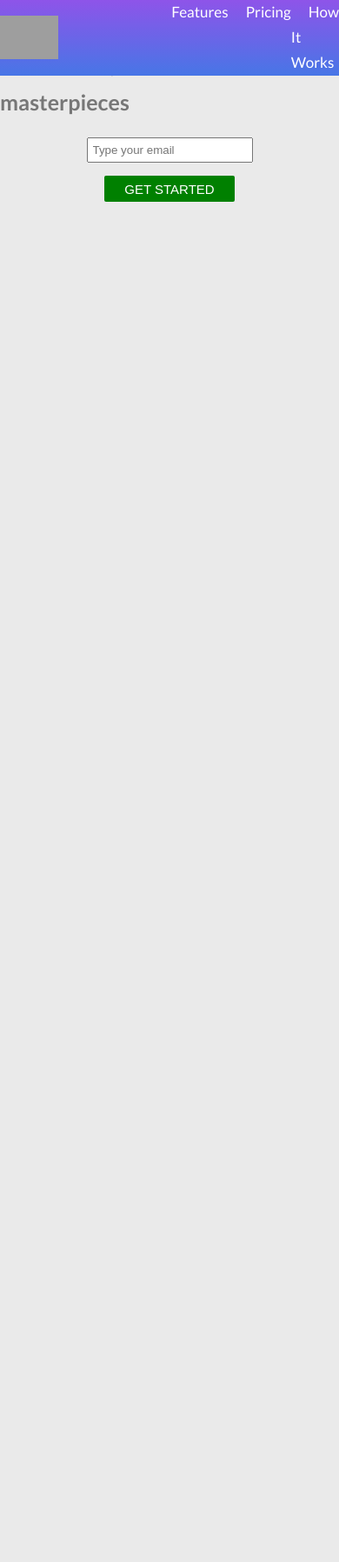
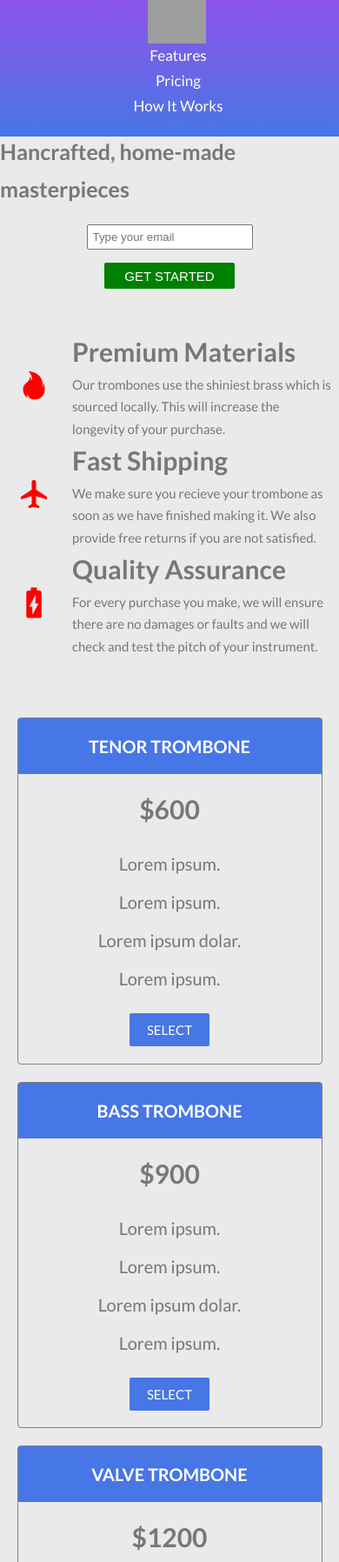
Before and after one commit to devluke88/landingPage, a plain HTML site: page index.html in a window 390 px wide. Shown: the top 1796 px of the page at 87% size. Before the commit the page ends 844 px from the top, so only its background shows below. Drawn offline with nearby package versions, Linux system fonts and the light colour scheme; grey boxes are pictures that could not be loaded.

Commit message:
Add files via upload

```diff
--- a/index.html
+++ b/index.html
@@ -6,8 +6,8 @@
       <link href="https://fonts.googleapis.com/css?family=Lato:100,300,400,700,900" rel="stylesheet">
       <script src="https://cdn.freecodecamp.org/testable-projects-fcc/v1/bundle.js"></script>
     </head>
-    <body>
-       <header id="header">
+  <body>
+     <header id="header">
        <div class="container-nav">
          <div class="logo">
            <img src="https://devluke88.github.io/restaurant/resources/img/logo-white.png" alt="">
@@ -21,15 +21,98 @@
          </nav>
          </div>
       </header>
-    <section id="hero">
+      <section id="hero">
       <h1>Hancrafted, home-made masterpieces</h1>
       <form id="form">
          <input type="email" name="email" id="email" placeholder="Type your email">
          <input type="submit" name="submit" id="submit" class="btn" value="Get started">
-      </form
-    </section>
-      <div id="video"></div>
+          </form>
+      </section>
+        <div class="container">
+          <section id="features">
+            <div class="table">
+            <div class="col0">
+              <ion-icon name="flame"></ion-icon>
+            </div>
+            <div class="col1">
+              <h2>Premium Materials</h1>
+              <p>Our trombones use the shiniest brass which is sourced locally. This will increase the longevity of your purchase.</p>
+            </div>
+              </div>
+            <div class="table">
+            <div class="col0">
+              <ion-icon name="airplane"></ion-icon>
+            </div>
+            <div class="col1">
+              <h2>Fast Shipping</h1>
+              <p>We make sure you recieve your trombone as soon as we have finished making it. We also provide free returns if you are not satisfied.</p>
+            </div>
+            </div>
+              <div class="table">
+            <div class="col0">
+              <ion-icon name="battery-charging"></ion-icon>
+            </div>
+            <div class="col1">
+              <h2>Quality Assurance</h1>
+              <p>For every purchase you make, we will ensure there are no damages or faults and we will check and test the pitch of your instrument.</p>
+            </div>
+                </div>
+          </section>
+          <section id="pricing">
+            <div class="product">
+              <div class="level">Tenor Trombone</div>
+              <h2>$600</h2>
+              <ol>
+                <li>Lorem ipsum.</li>
+                <li>Lorem ipsum.</li>
+                <li>Lorem ipsum dolar.</li>
+                <li>Lorem ipsum.</li>
+              </ol>
+              <div class="button">
+                <a href="#" class="btn-select">Select</a>
+              </div>
+            </div>
+            <div class="product">
+              <div class="level">Bass Trombone</div>
+              <h2>$900</h2>
+              <ol>
+                <li>Lorem ipsum.</li>
+                <li>Lorem ipsum.</li>
+                <li>Lorem ipsum dolar.</li>
+                <li>Lorem ipsum.</li>
+              </ol>
+              <div class="button">
+                <a href="#" class="btn-select">Select</a>
+              </div>
+            </div>
+            <div class="product">
+              <div class="level">Valve Trombone</div>
+              <h2>$1200</h2>
+              <ol>
+                <li>Plays similar to a Trumpet</li>
+                <li>Great for Jazz Bands</li>
+                <li>Lorem ipsum dolar.</li>
+                <li>Lorem ipsum.</li>
+              </ol>
+              <div class="button">
+                <a href="#" class="btn-select">Select</a>
+              </div>
+            </div>
+          </section>
+          <section id="how-it-works">
+            <iframe id="video" height="315" src="https://www.youtube-nocookie.com/embed/y8Yv4pnO7qc?rel=0&amp;controls=0&amp;showinfo=0" frameborder="0" allowfullscreen=""></iframe>
+          </section>
 
+          <footer>
+            <ul>
+              <li><a href="#">Privacy</a></li>
+              <li><a href="#">Terms</a></li>
+              <li><a href="#">Contact</a></li>
+            </ul>
+            <span>Copyright 2019, lukenow.com</span>
+          </footer>
+        </div>
 
+  <script src="https://unpkg.com/ionicons@4.5.10-0/dist/ionicons.js"></script>
   </body>
   </html>
--- a/style.css
+++ b/style.css
@@ -40,6 +40,12 @@ header {
   justify-content: space-between;
 }
 
+.container {
+  max-width: 1000px;
+  width: 100%;
+  margin: 0 auto;
+}
+
 .logo {
   width: 50px;
   height: 50px;
@@ -70,7 +76,7 @@ ul {
 }
 
 #hero {
-  margin-top: 50px;
+  margin-top: 70px;
   display: flex;
   flex-direction: column;
   justify-content: center;
@@ -118,3 +124,174 @@ ul {
   color: white;
   background-color: darkgreen;
 }
+
+.btn-select:link, .btn-select:visited {
+  color: white;
+  border-radius: 2px;
+  font-size: 1.5rem;
+  text-transform: uppercase;
+  padding: 10px 20px;
+  background-color: #4776e6;
+  text-decoration: none;
+}
+
+.btn-select:hover, .btn-select:active {
+  color: white;
+  background-color: #8e54e9;
+}
+
+#features {
+  margin-top: 30px;
+}
+
+.table {
+  display: flex;
+}
+
+.col0 {
+  width: 20vw;
+  height: 125px;
+  display: flex;
+  align-items: center;
+  justify-content: center;
+  color: red;
+}
+
+ion-icon {
+  font-size: 4rem;
+}
+
+.col1 {
+      width: 80vw;
+  display: flex;
+  flex-direction: column;
+  justify-content: center;
+  padding: 5px;
+  height: 125px;
+}
+
+.col1 h2 {
+  font-size: 3rem;
+}
+
+.col1 p {
+  font-size: 1.5rem;
+}
+
+#pricing {
+  display: flex;
+  justify-content: space-between;
+  margin-top: 60px;
+}
+
+.product {
+  display: column;
+  width: calc(100% / 3);
+  margin: 10px;
+  text-align: center;
+  border: 1px solid gray;
+  border-radius: 4px;
+}
+
+.level {
+  background-color: #4776e6;
+  color: #fff;
+  padding: 15px 0;
+  text-transform: uppercase;
+  font-weight: 700;
+  font-size: 2rem;
+}
+
+.product h2 {
+  margin-top: 15px;
+  font-size: 3rem;
+}
+
+.product ol {
+  list-style: none;
+  margin: 15px 0;
+}
+
+.product ol li {
+  font-size: 2rem;
+  padding: 5px 0;
+}
+
+.product .button {
+  margin: 25px 0;
+}
+
+#how-it-works {
+ margin-top: 50px;
+  display: flex;
+  justify-content: center;
+}
+
+#video {
+  max-width: 560px;
+  width: 100%;
+}
+
+footer {
+  margin-top: 50px;
+  height: 100px;
+  background-image: linear-gradient(0deg, #4776e6 0%, #8e54e9 100%);
+  padding: 20px;
+}
+
+footer ul {
+  list-style: none;
+
+  display: flex;
+  justify-content: flex-end;
+}
+
+footer ul li a{
+  text-decoration: none;
+  color: #fff;
+  padding: 0 10px;
+  font-size: 1.2rem;
+}
+
+footer span {
+  display: flex;
+  justify-content: flex-end;
+  color: #fff;
+  margin-top: 10px;
+  font-size: 1.2rem;
+}
+
+@media screen and (max-width: 721px) {
+  .container-nav {
+  display: flex;
+  flex-direction: column;
+  align-items: center;
+  justify-content: center;
+}
+
+  .logo {
+    display: flex;
+    align-self: center;
+  }
+  ul {
+    display: flex;
+    flex-direction: column;
+  justify-content: center;
+    align-items: center;
+    margin-bottom: 20px;
+  }
+
+  #hero {
+    margin-top: 150px;
+  }
+
+  #pricing {
+    flex-direction: column;
+    align-items: center;
+    justify-content: center;
+}
+  .product {
+    width: 90%;
+
+  }
+}
```
